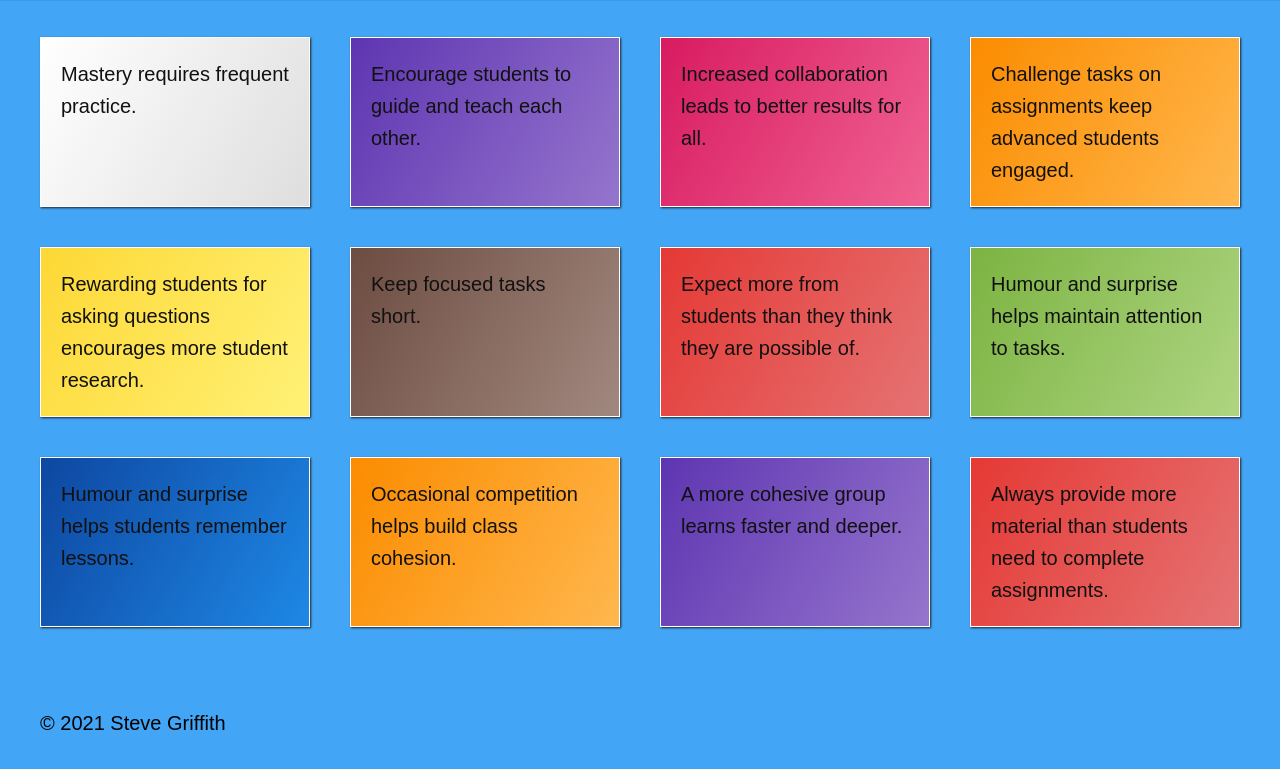
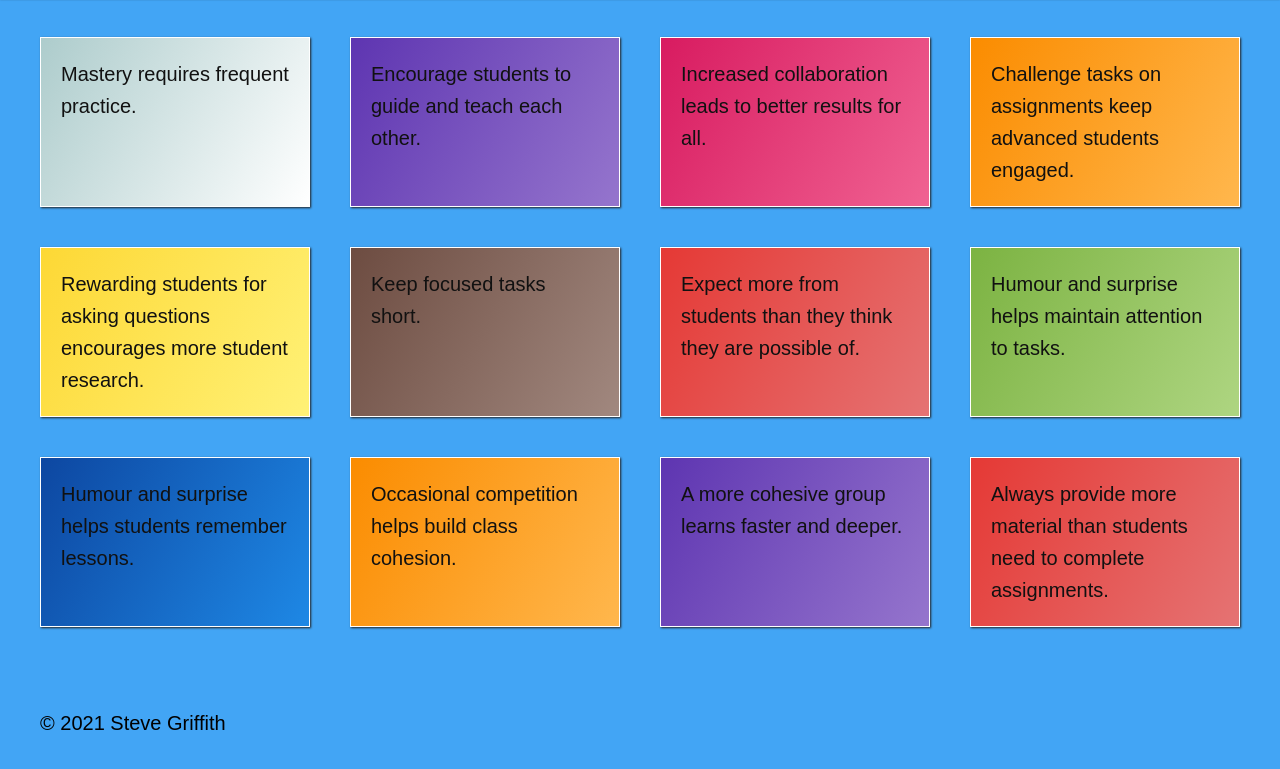
Before and after one commit to prof3ssorSt3v3/online-facilitation, a plain HTML site: page index.html in a window 1280 px wide. Shown: the part 83-852 px from the top of the page. Drawn offline with Linux system fonts and the light colour scheme.

Commit message:
update colour for first card

```diff
--- a/css/main.css
+++ b/css/main.css
@@ -64,7 +64,7 @@ footer {
   transform: rotateX(2deg) rotateY(4deg) rotateZ(1deg);
 }
 .card:nth-child(1) {
-  background: linear-gradient(120deg, var(--white), #dedede);
+  background: linear-gradient(120deg, #adcccc, var(--white));
 }
 .card:nth-child(2) {
   background: linear-gradient(120deg, #5e35b1, #9575cd);
```
